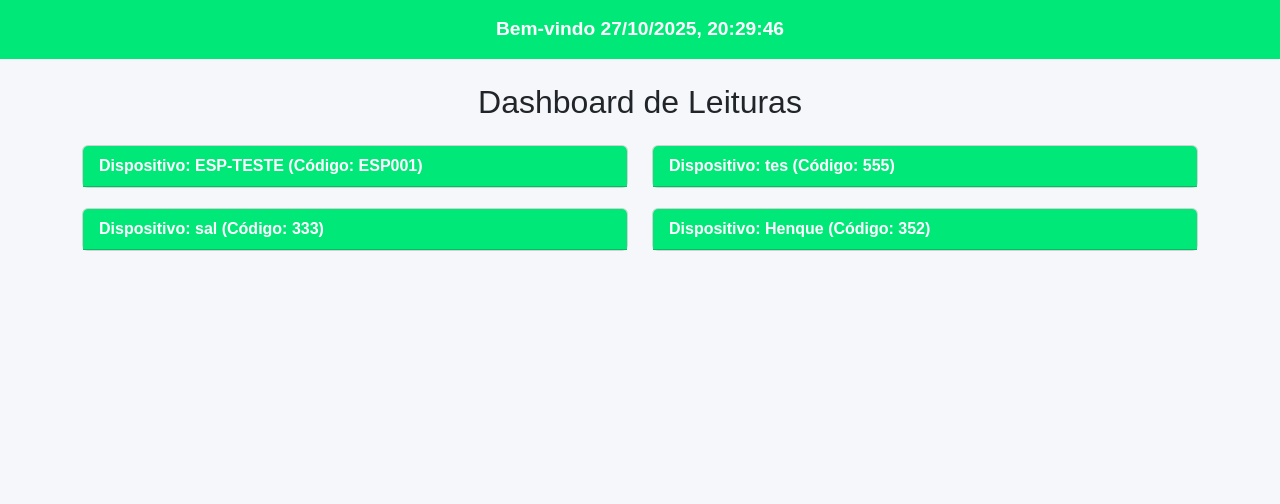
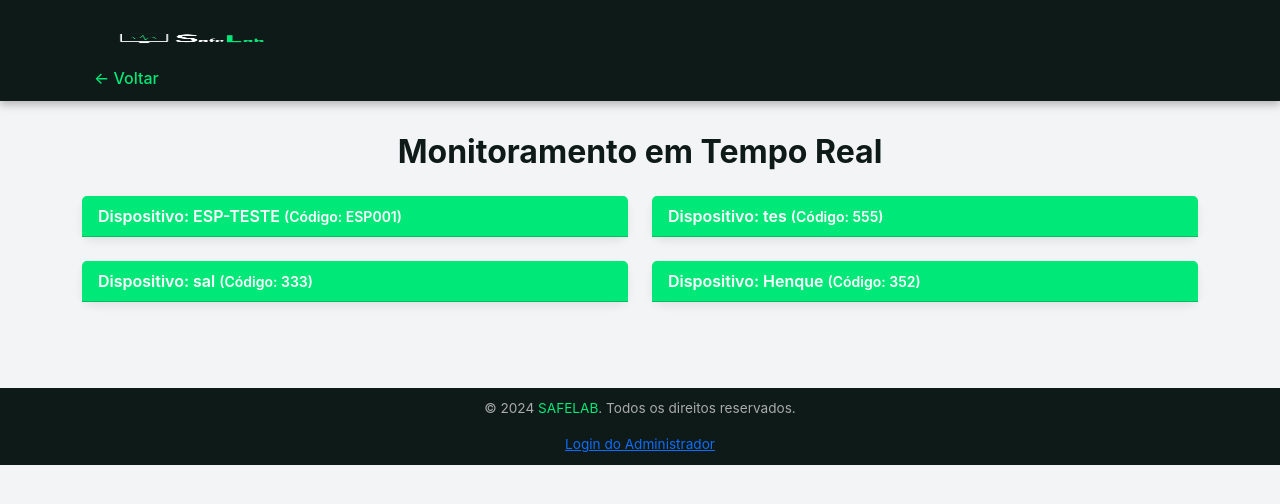
Before and after one commit to FelipeSantos1423/Tcc-safelab, a PHP site: page /public/dashboard.php in a window 1280 px wide. Shown: the top 504 px of the page. Run offline with PHP 8.4, Linux system fonts and the light colour scheme; data comes from the database, SQL or seed files in the repository.

Commit message:
dashboard mais ou menos

```diff
--- a/tcc/public/dashboard.php
+++ b/tcc/public/dashboard.php
@@ -37,31 +37,63 @@ function interpretarRuido($r) {
 <head>
 <meta charset="UTF-8">
 <meta name="viewport" content="width=device-width, initial-scale=1.0">
-<title>Dashboard - Leituras</title>
+<title>Dashboard - SAFELAB</title>
 <link href="https://cdn.jsdelivr.net/npm/bootstrap@5.3.0/dist/css/bootstrap.min.css" rel="stylesheet">
 <script src="https://cdn.jsdelivr.net/npm/chart.js"></script>
 <style>
 body {
-    font-family: 'Poppins', sans-serif;
-    background-color: #f5f7fa;
+    font-family: 'Inter', sans-serif;
+    background-color: #f3f4f6;
+    color: #222;
+    margin: 0;
+    padding: 0;
 }
-.header-top {
-    text-align: center;
-    padding: 15px 0;
-    background-color: #00e878;
-    color: white;
-    font-size: 1.2rem;
-    font-weight: bold;
-    margin-bottom: 20px;
+
+/* ===== HEADER ===== */
+header {
+    background-color: #0d1a17;
+    color: #fff;
+    box-shadow: 0 4px 8px rgba(0,0,0,0.25);
+    position: sticky;
+    top: 0;
+    z-index: 1000;
 }
+header .container {
+    display: flex;
+    align-items: center;
+    justify-content: space-between;
+    padding: 0.7rem 1.5rem;
+}
+header img {
+    height: 55px;
+}
+header a {
+    text-decoration: none;
+    color: #00e878;
+    font-weight: 500;
+    transition: color 0.3s;
+}
+header a:hover {
+    color: #fff;
+}
+
+/* ===== CARDS ===== */
 .card {
-    margin-bottom: 20px;
-    cursor: pointer;
+    border: none;
+    border-radius: 12px;
+    box-shadow: 0 4px 10px rgba(0,0,0,0.08);
+    transition: all 0.2s ease;
+    background: #fff;
+}
+.card:hover {
+    transform: scale(1.02);
 }
 .card-header {
     background-color: #00e878;
     color: white;
-    font-weight: bold;
+    font-weight: 600;
+    border-top-left-radius: 12px;
+    border-top-right-radius: 12px;
 }
 .chart-footer {
     font-size: 0.85rem;
@@ -78,15 +110,58 @@ canvas {
     display: inline-block;
     margin: 2px;
 }
+
+/* ===== CONTEÚDO ===== */
+main {
+    padding: 2rem 0;
+}
+h2 {
+    font-weight: 700;
+    color: #0d1a17;
+    text-align: center;
+    margin-bottom: 1.5rem;
+}
+
+/* ===== FOOTER ===== */
+footer {
+    text-align: center;
+    padding: 10px;
+    background-color: #0d1a17;
+    color: #aaa;
+    font-size: 0.85rem;
+    margin-top: 30px;
+}
+footer span {
+    color: #00e878;
+}
 </style>
 </head>
+
 <body>
-<div class="header-top">
-    Bem-vindo <span id="hora-atual"></span>
+
+<!-- HEADER -->
+ <header class="sticky top-0 z-20 bg-[#0d1a17]/95 backdrop-blur-sm border-b border-gray-700">
+      <div class="container mx-auto px-4 sm:px-6 lg:px-8">
+        <div class="flex items-center justify-between h-16">
+          <!-- Logo -->
+          <div class="flex items-center space-x-4">
+            <a class="flex items-center space-x-2" href="../adm.php">
+              <img src="/../images/WhatsApp_Image_2025-10-23_at_21.19.41-removebg-preview (1).png" width="200px" height="200px" alt="SAFELAB Logo">
+            </a>
           </div>
 
-<div class="container mt-4">
-    <h2 class="mb-4 text-center">Dashboard de Leituras</h2>
+          <!-- Botão voltar -->
+          <a href="../adm.php"
+             class="text-sm font-medium text-gray-300 hover:text-primary transition-colors flex items-center">
+             ← Voltar
+          </a>
+        </div>
+      </div>
+    </header>
+
+<!-- CONTEÚDO -->
+<main class="container">
+  <h2>Monitoramento em Tempo Real</h2>
 
   <div class="row">
   <?php foreach ($dispositivos as $disp):
@@ -102,7 +177,6 @@ canvas {
               $ruido[] = (float) $l['ruido'];
           }
 
-            // Última leitura para interpretação
           $ultimaTemp = end($temp);
           $ultimaUmid = end($umid);
           $ultimaLuz = end($luz);
@@ -115,13 +189,12 @@ canvas {
       [$umidStatus, $umidColor] = interpretarUmidade($ultimaUmid);
       [$luzStatus, $luzColor] = interpretarLuz($ultimaLuz);
       [$ruidoStatus, $ruidoColor] = interpretarRuido($ultimaRuido);
-
-        $ultimaMedicao = !empty($labels) ? end($labels) : 'N/A';
   ?>
   <div class="col-md-6">
-        <div class="card">
+      <div class="card mb-4">
           <div class="card-header" data-bs-toggle="collapse" data-bs-target="#disp<?= $disp['id'] ?>" aria-expanded="false">
-                Dispositivo: <?= htmlspecialchars($disp['nome']) ?> (Código: <?= htmlspecialchars($disp['codigo_esp']) ?>)
+              Dispositivo: <?= htmlspecialchars($disp['nome']) ?>
+              <small>(Código: <?= htmlspecialchars($disp['codigo_esp']) ?>)</small>
           </div>
           <div id="disp<?= $disp['id'] ?>" class="collapse">
               <div class="card-body">
@@ -191,23 +264,17 @@ canvas {
       });
   }
   </script>
-
   <?php endforeach; ?>
   </div>
-</div>
+</main>
+
+<!-- FOOTER -->
+<footer>
+  <p>© 2024 <span>SAFELAB</span>. Todos os direitos reservados.</p>
+  <a href="public/login.php">Login do Administrador</a>
+</footer>
 
 <script src="https://cdn.jsdelivr.net/npm/bootstrap@5.3.0/dist/js/bootstrap.bundle.min.js"></script>
 
-<!-- Relógio em tempo real -->
-<script>
-function atualizarHora() {
-    const agora = new Date();
-    const horaBrasilia = agora.toLocaleString("pt-BR", { timeZone: "America/Sao_Paulo" });
-    document.getElementById("hora-atual").innerText = horaBrasilia;
-}
-atualizarHora();
-setInterval(atualizarHora, 1000);
-</script>
-
 </body>
 </html>
```
Also changed, not shown: tcc/public/logout.php (deleted, +0 -10 lines). Lines whose indentation alone changed are shown as unchanged.
